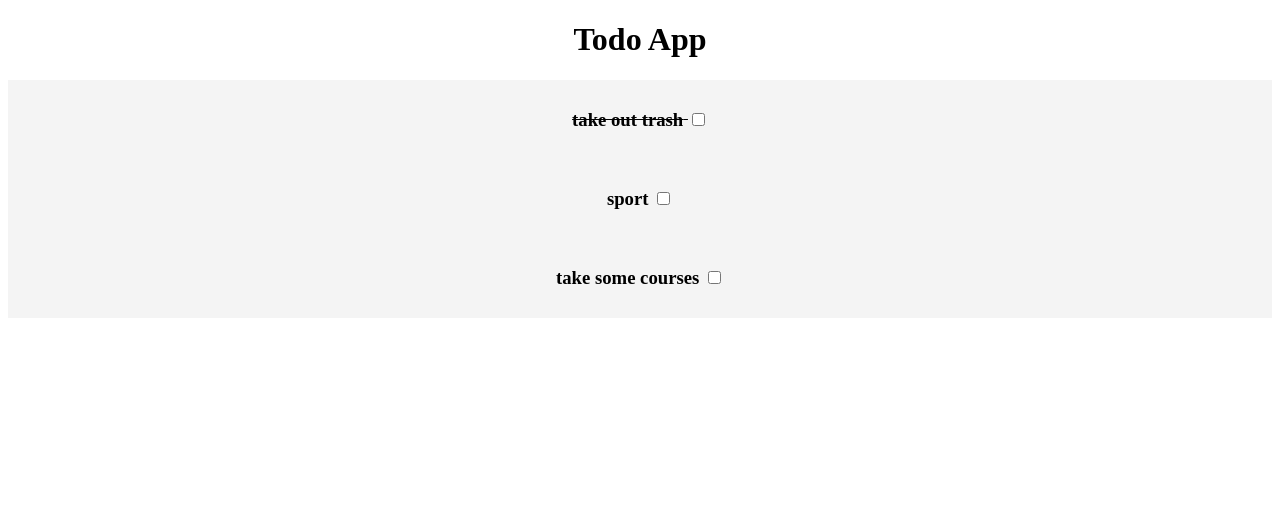
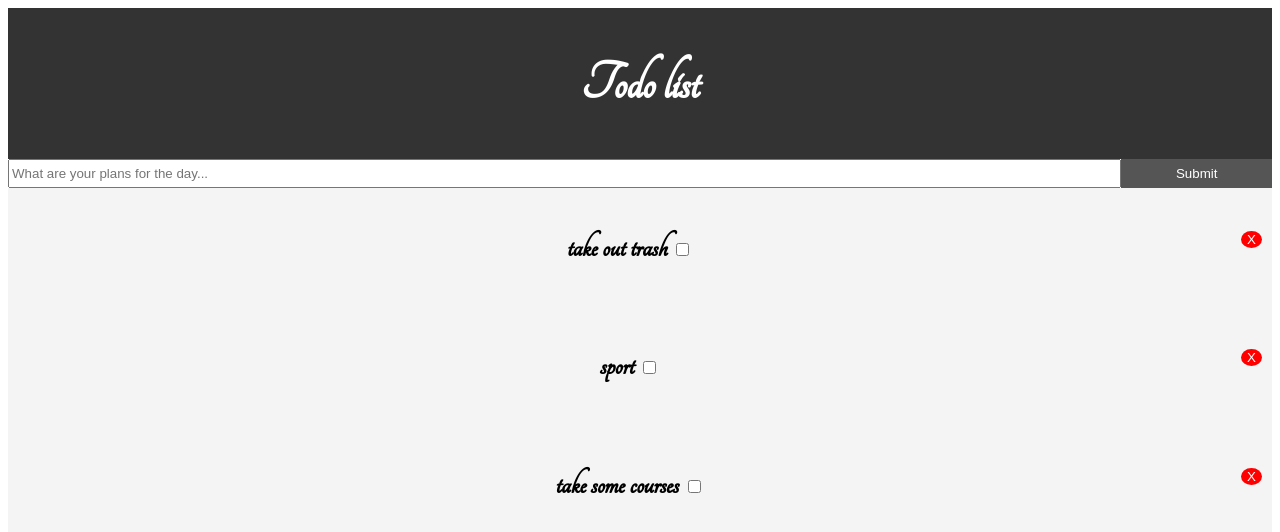
Before and after one commit to Elyes-nk/Todo, a React (Create React App) app in the folder Desktop/Codes/todo/: page / in a window 1280 px wide. Shown: the top 532 px of the page. Built offline with nearby package versions, Linux system fonts and the light colour scheme.

Commit message:
commit 9/12

```diff
--- a/Desktop/Codes/todo/package.json
+++ b/Desktop/Codes/todo/package.json
@@ -10,6 +10,7 @@
     "react": "^17.0.1",
     "react-dom": "^17.0.1",
     "react-scripts": "4.0.1",
+    "uuid": "^8.3.1",
     "web-vitals": "^0.2.4"
   },
   "scripts": {
--- a/Desktop/Codes/todo/public/index.html
+++ b/Desktop/Codes/todo/public/index.html
@@ -9,6 +9,7 @@
       name="description"
       content="Web site created using create-react-app"
     />
+    <link rel="stylesheet" href="https://fonts.googleapis.com/css?family=Tangerine">
     <link rel="apple-touch-icon" href="%PUBLIC_URL%/logo192.png" />
     <!--
       manifest.json provides metadata used when your web app is installed on a
--- a/Desktop/Codes/todo/src/App.css
+++ b/Desktop/Codes/todo/src/App.css
@@ -28,6 +28,25 @@
   color: #61dafb;
 }
 
+.container {
+  padding: 0 1rems;
+  font-family: 'Tangerine', serif;
+  font-size: 28px;
+}
+
+.btn {
+  display: inline-block;
+  border: none;
+  background: #555;
+  color: #fff;
+  padding: 7px 20px;
+  cursor: pointer;
+}
+
+.btn:hover {
+  background: #666;
+}
+
 @keyframes App-logo-spin {
   from {
     transform: rotate(0deg);
--- a/Desktop/Codes/todo/src/App.js
+++ b/Desktop/Codes/todo/src/App.js
@@ -1,39 +1,67 @@
+import { render } from '@testing-library/react';
 import React from 'react';
 import './App.css';
 import Todos from './components/Todos';
+import Header from './components/layout/Header';
+import AddTodo from './components/AddTodo';
+import { v4 as uuid} from 'uuid';
 
-function App() {
-
-  React.markComplete = () => {
-    console.log('hello')
-  }
-
-  React.state = {
+class App extends React.Component {
+  state = {
     todos: [
       {
-        id: 1,
+        id: uuid(),
         title: 'take out trash',
-        completed: true,
+        completed: false,
       },
       {
-        id: 2,
+        id: uuid(),
         title: 'sport',
         completed: false,
       },
       {
-        id: 3,
+        id: uuid(),
         title: 'take some courses',
         completed: false,
       },
     ]
   }
+  //click
+  markComplete = (id) => {
+    this.setState({
+      todos: this.state.todos.map(todo => {
+        if(todo.id === id)
+        {
+          todo.completed = !todo.completed
+        }
+        return todo;
+      })
+    });
+  }
+  //delete
+  delTodo = (id) => {
+    this.setState({ todos: [...this.state.todos.filter(todo => todo.id !== id)]})
+  }
+  //add Todo
+  onSubmit = (title) => {
+    const NewTodo = {
+      id: uuid(),
+      title,
+      completed: false,
+    }
+    this.setState({ todos: [...this.state.todos, NewTodo]});
+  }
+  render() {
   return (
     <div className="App">
-      <h1> Todo App</h1>
-      <Todos todos = {React.state.todos} markComplete={React.markComplete} />
+          <div className="container">
+            <Header />
+            <AddTodo onSubmit={this.onSubmit} />
+            <Todos todos = {this.state.todos} markComplete={this.markComplete} delTodo={this.delTodo} />
+          </div>
     </div>
   );
 }
-
+}
 
 export default App;
--- /dev/null
+++ b/Desktop/Codes/todo/src/components/AddTodo.js
@@ -0,0 +1,41 @@
+import React, { Component } from 'react'
+
+export class AddTodo extends Component {
+    state = {
+        title: ''
+    }
+
+    onAdd = (e) => {
+        this.setState({[e.target.name]: e.target.value});
+    }
+
+    onSubmit = (e) => {
+        e.preventDefault();
+        this.props.onSubmit(this.state.title);
+        this.setState({title: ''});
+    }
+
+    render() {
+        return (
+            <div>
+                <form onSubmit={this.onSubmit} style={{display: 'flex'}}>
+                    <input
+                        type='text'
+                        name='title'
+                        placeholder='What are your plans for the day...'
+                        style={{flex: '10'}}
+                        onChange={this.onAdd}
+                    />
+                    <input
+                        type='submit'
+                        value='Submit'
+                        className='btn'
+                        style={{ flex: '1'}}
+                    />
+                </form>
+            </div>
+        )
+    }
+}
+
+export default AddTodo
--- a/Desktop/Codes/todo/src/components/TodoItem.js
+++ b/Desktop/Codes/todo/src/components/TodoItem.js
@@ -11,11 +11,13 @@ export class TodoItem extends Component {
     }
 
     render() {
+        const { id, title } = this.props.todo;
         return (
             <div style={this.getStyle()}>
                 <h3>
-                    {this.props.todo.title}{'      '}
-                    <input type='checkbox' onChange={this.props.markComplete} />
+                    {title}{'      '}
+                    <input type='checkbox'  onChange={this.props.markComplete.bind(this, id)} />
+                    <button style={btnStyle} onClick={this.props.delTodo.bind(this, id)}>X</button>
                 </h3>
             </div>
         )
@@ -24,4 +26,13 @@ export class TodoItem extends Component {
 TodoItem.propTypes = {
     todo: Proptypes.object.isRequired
 }
+const btnStyle = {
+    background: '#ff0000',
+    color: '#fff',
+    border: 'none',
+    padding: '5px, 10px',
+    borderRadius: '50%',
+    cursor: 'pointer',
+    float: 'right'
+}
 export default TodoItem
--- a/Desktop/Codes/todo/src/components/Todos.js
+++ b/Desktop/Codes/todo/src/components/Todos.js
@@ -1,11 +1,15 @@
-import React from 'react';
+import React, { Component } from 'react';
 import TodoItem from './TodoItem';
 import PropTypes from 'prop-types';
+import { render } from '@testing-library/react';
 
-function Todos() {
-  return React.state.todos.map((todo) => (
-    <TodoItem key = {todo.id} todo = {todo} markComplete={React.markComplete} />
+
+class Todos extends Component {
+  render() {
+  return this.props.todos.map((todo) => (
+    <TodoItem key = {todo.id} todo = {todo} markComplete={this.props.markComplete} delTodo={this.props.delTodo } />
   ));
+}
 }
 
 Todos.propTypes = {
--- /dev/null
+++ b/Desktop/Codes/todo/src/components/layout/Header.js
@@ -0,0 +1,17 @@
+import React from 'react'
+
+function Header() {
+    return(
+        <header style={headerStyle}>
+            <h1>Todo list</h1>
+        </header>
+    )
+}
+
+const headerStyle = {
+ background: '#333',
+ color: '#fff',
+ textAlign: 'center',
+ padding: '10px'
+}
+export default Header;
```
Also changed, not shown: 2 other files (tests, documents, lock files or other folders).
